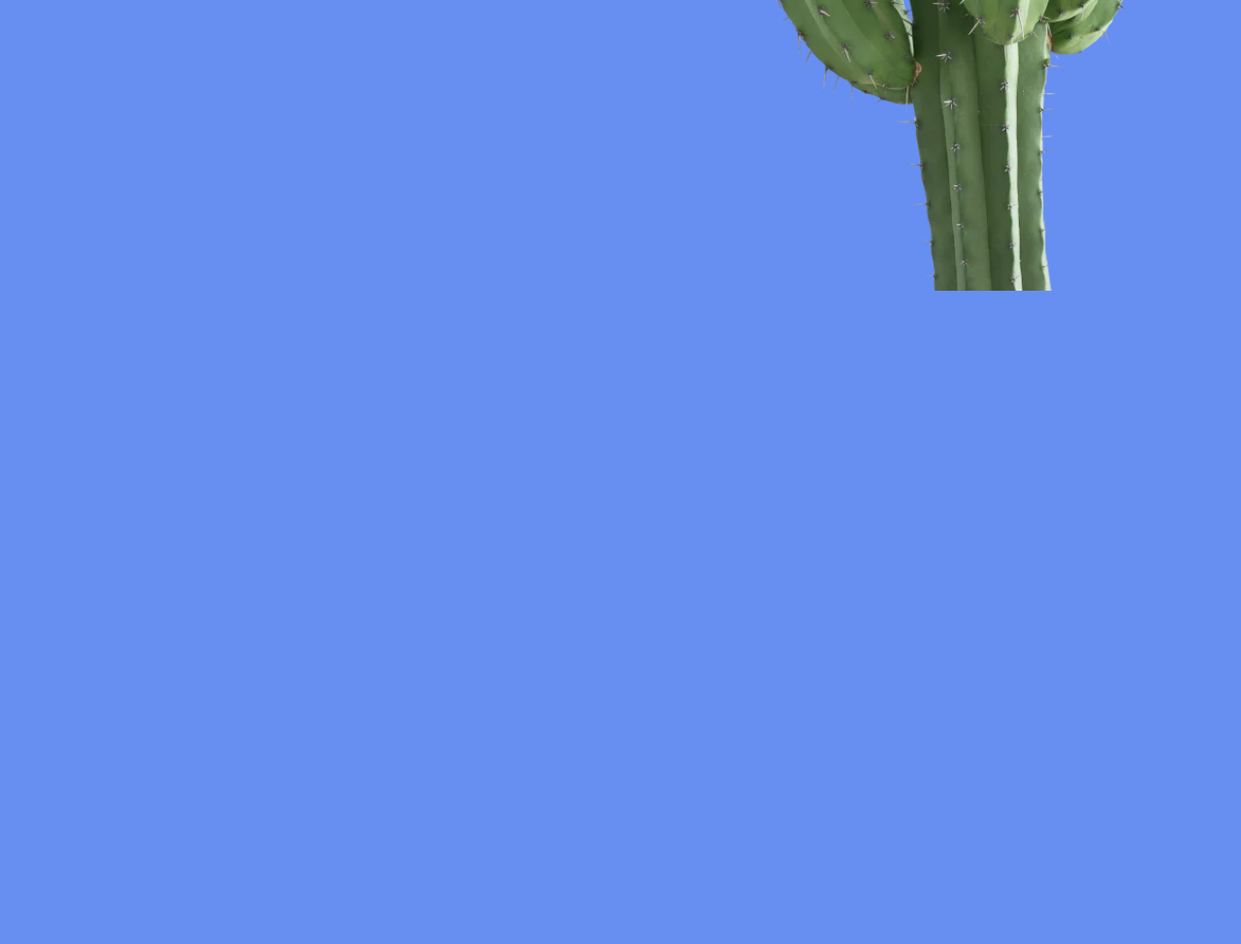
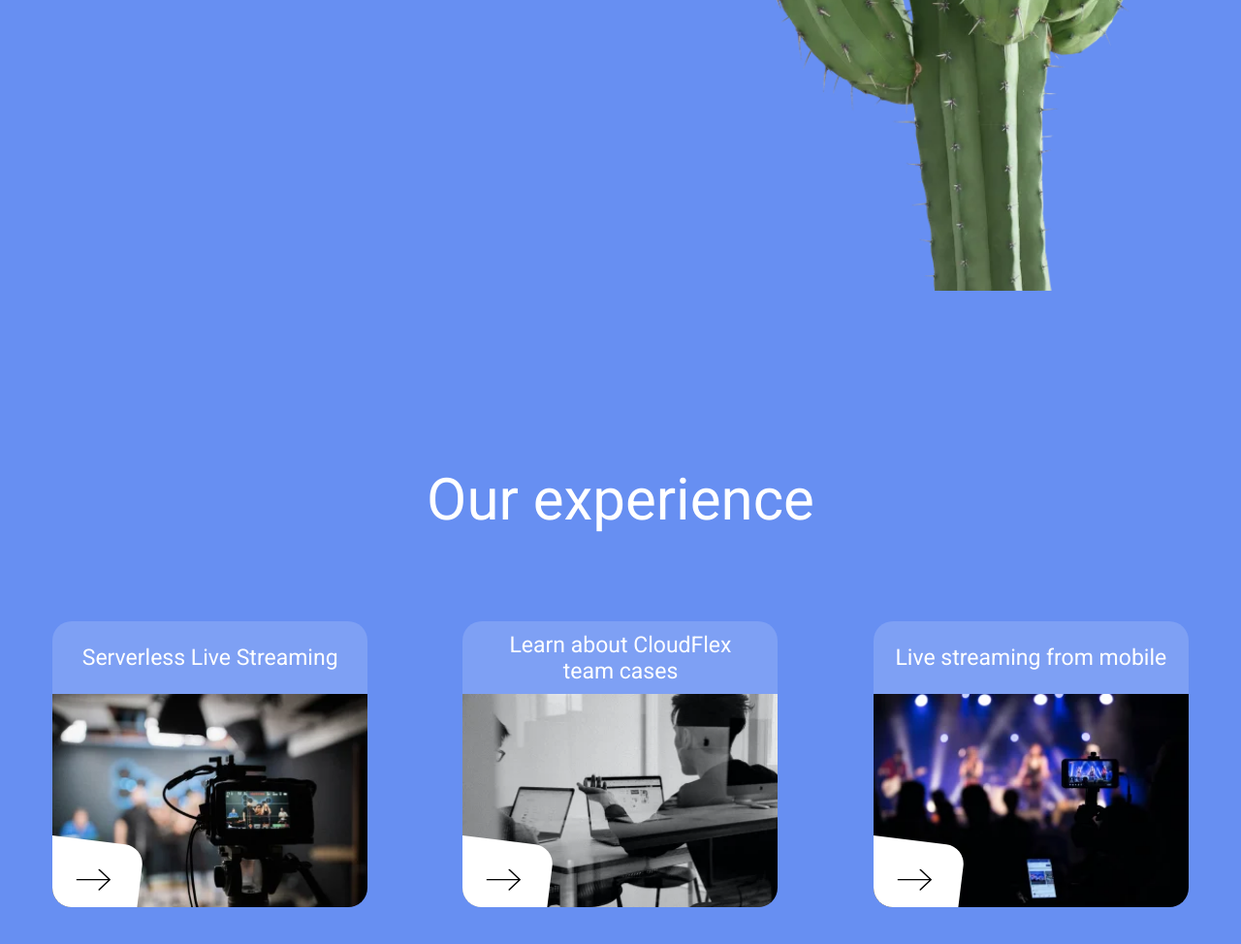
Before and after one commit to AlexBarvinok/landing_liveStreaming, a website: page index.html in a window 1280 px wide. Shown: the part 3531-4505 px from the top of the page at 97% size. Before the commit the page ends 3831 px from the top, so only its background shows below. Drawn offline with nearby package versions, Linux system fonts and the light colour scheme; files that its build step writes are made by us from their sources.

Commit message:
added experience section

```diff
--- a/index.html
+++ b/index.html
@@ -164,6 +164,58 @@
           </div>
         </div>
       </section>
+      <section class="experience-section">
+        <div class="container">
+          <div class="experience">
+            <h2 class="experience__title">Our experience</h2>
+
+            <div class="experience__cards-wrapper">
+              <figure class="img-card">
+                <h3 class="img-card__title">Serverless Live Streaming</h3>
+                <img
+                  src="/assets/img/card_shooting.webp"
+                  alt="shooting"
+                  class="img-card__preview"
+                />
+                <button class="img-card__btn">
+                  <svg class="img-card__btn-icon">
+                    <use href="assets/sprites.svg#arrow-icon"></use>
+                  </svg>
+                </button>
+              </figure>
+              <figure class="img-card">
+                <h3 class="img-card__title">
+                  <span> Learn about CloudFlex</span>
+                  <span>team cases</span>
+                </h3>
+                <img
+                  src="/assets/img/card_working.webp"
+                  alt="shooting"
+                  class="img-card__preview"
+                />
+                <button class="img-card__btn">
+                  <svg class="img-card__btn-icon">
+                    <use href="assets/sprites.svg#arrow-icon"></use>
+                  </svg>
+                </button>
+              </figure>
+              <figure class="img-card">
+                <h3 class="img-card__title">Live streaming from mobile</h3>
+                <img
+                  src="/assets/img/card_streaming.webp"
+                  alt="shooting"
+                  class="img-card__preview"
+                />
+                <button class="img-card__btn">
+                  <svg class="img-card__btn-icon">
+                    <use href="assets/sprites.svg#arrow-icon"></use>
+                  </svg>
+                </button>
+              </figure>
+            </div>
+          </div>
+        </div>
+      </section>
     </main>
   </body>
 </html>
--- a/styles/_cards.scss
+++ b/styles/_cards.scss
@@ -52,3 +52,65 @@
     }
   }
 }
+
+.img-card {
+  position: relative;
+  max-width: 325px;
+  height: 295px;
+  border-radius: 20px;
+  background-color: color.adjust($color_white, $alpha: -0.85);
+  @include d-flex(space-between, center, nowrap, column, 0, 0);
+  overflow: hidden;
+  flex-shrink: 0;
+
+  &__title {
+    @include font(23px, 400, $color_white);
+    @include d-flex(center, center, nowrap, column, 0, 0);
+    flex-grow: 1;
+  }
+
+  &__preview {
+    width: 100%;
+    height: 220px;
+  }
+
+  &__btn {
+    @include position(absolute, 1, -1, bottom, left, -20px, -30px);
+    width: 120px;
+    height: 90px;
+    border-radius: 20px;
+    border: none;
+    background-color: $color_white;
+    rotate: z 7deg;
+    transition: rotate 0.2s;
+
+    &-icon {
+      width: 36px;
+      height: 23px;
+      fill: $color_black;
+      rotate: z -7deg;
+      translate: 12px -3px;
+    }
+
+    &:hover {
+      cursor: pointer;
+      rotate: z 7deg;
+      scale: 1.3;
+      backdrop-filter: blur(40px);
+
+      .img-card__btn-icon {
+        rotate: z -7deg;
+        translate: 17px -8px;
+      }
+    }
+  }
+  &:hover {
+    cursor: pointer;
+    box-shadow: 0 20px 30px 0 rgba(0, 0, 0, 0.3),
+      inset 0 -5px 70px 25px rgba(0, 0, 0, 0.3);
+    // background: rgba(255, 255, 255, 0.1);
+  }
+  @media (max-width: $media_min) {
+    width: 320px;
+  }
+}
--- /dev/null
+++ b/styles/_experience.scss
@@ -0,0 +1,24 @@
+@use 'variables' as *;
+@use 'mixins' as *;
+@use 'sass:color';
+
+.experience {
+  padding: 180px 0;
+  margin: 0 auto;
+  text-align: center;
+  @include d-flex(start, center, nowrap, column, 0, 90px);
+
+  &__title {
+    @include font(60px, 400, $color_white);
+
+    @media (max-width: $media_sm) {
+      @include font(35px, 400, $color_white);
+    }
+  }
+
+  &__cards-wrapper {
+    @include d-flex(space-around, center, wrap, row, 20px, 55px);
+    width: 100%;
+    padding: 0 15px;
+  }
+}
--- a/styles/_importer.scss
+++ b/styles/_importer.scss
@@ -4,3 +4,4 @@
 @forward 'hero';
 @forward 'work';
 @forward 'about';
+@forward 'experience';
```
